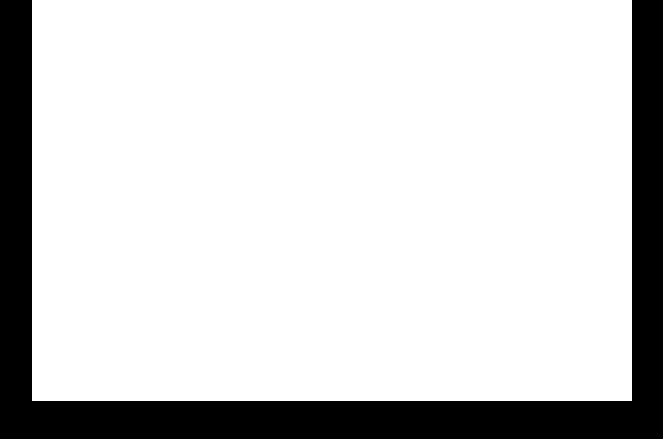
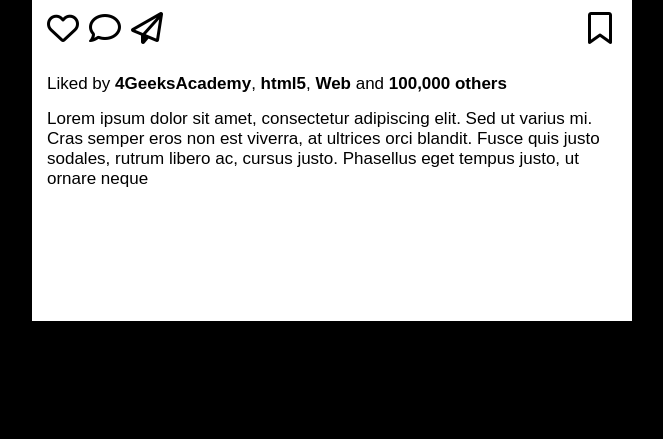
Before and after one commit to mllrdnl/instragram-post, a plain HTML site: page index.html in a window 1280 px wide. Shown: the part 479-918 px from the top of the page, without its empty margins (308-971 px from the left). After the commit the page ends 880 px from the top, so only its background shows below. Drawn offline with Linux system fonts and the light colour scheme.

Commit message:
completed project

```diff
--- a/index.html
+++ b/index.html
@@ -25,7 +25,18 @@
             </div>
 
             <div class="description">
-
+                <div class="icons">
+                    <i id="heart" class="far fa-heart fa-2x"></i>
+                    <i id="comment" class="far fa-comment fa-2x"></i>
+                    <i id="plane" class="far fa-paper-plane fa-2x"></i>
+                    <i id="bm" class="far fa-bookmark fa-2x"></i>
+                </div>
+                <div class="liked">
+                    <p>Liked by <strong>4GeeksAcademy</strong>, <strong>html5</strong>, <strong>Web</strong> and <strong>100,000 others</strong></p>
+                </div>
+                <div class="post-descrip">
+                    <p>Lorem ipsum dolor sit amet, consectetur adipiscing elit. Sed ut varius mi. Cras semper eros non est viverra, at ultrices orci blandit. Fusce quis justo sodales, rutrum libero ac, cursus justo. Phasellus eget tempus justo, ut ornare neque</p>
+                </div>
             </div>
         </div>
 
--- a/styles.css
+++ b/styles.css
@@ -13,7 +13,7 @@ body {
     display: flex;
     flex-direction: column;
     width: 600px;
-    height: 800px;
+    height: 720px;
     background: white;
     align-content: space-between;
     margin: 80px auto;
@@ -58,6 +58,24 @@ img {
     max-width: 600px;
 }
 
-/* #p1 {
-    margin-top: 20px;
-} */
+.icons {
+    display: flex;
+    flex-direction: row;
+    margin: 15px;
+}
+
+#comment {
+    padding: 0 10px;
+}
+
+#bm {
+    padding-left: 425px;
+}
+
+.liked {
+    padding: 15px;
+}
+
+.post-descrip {
+    padding: 0 15px 30px 15px;
+}
```
